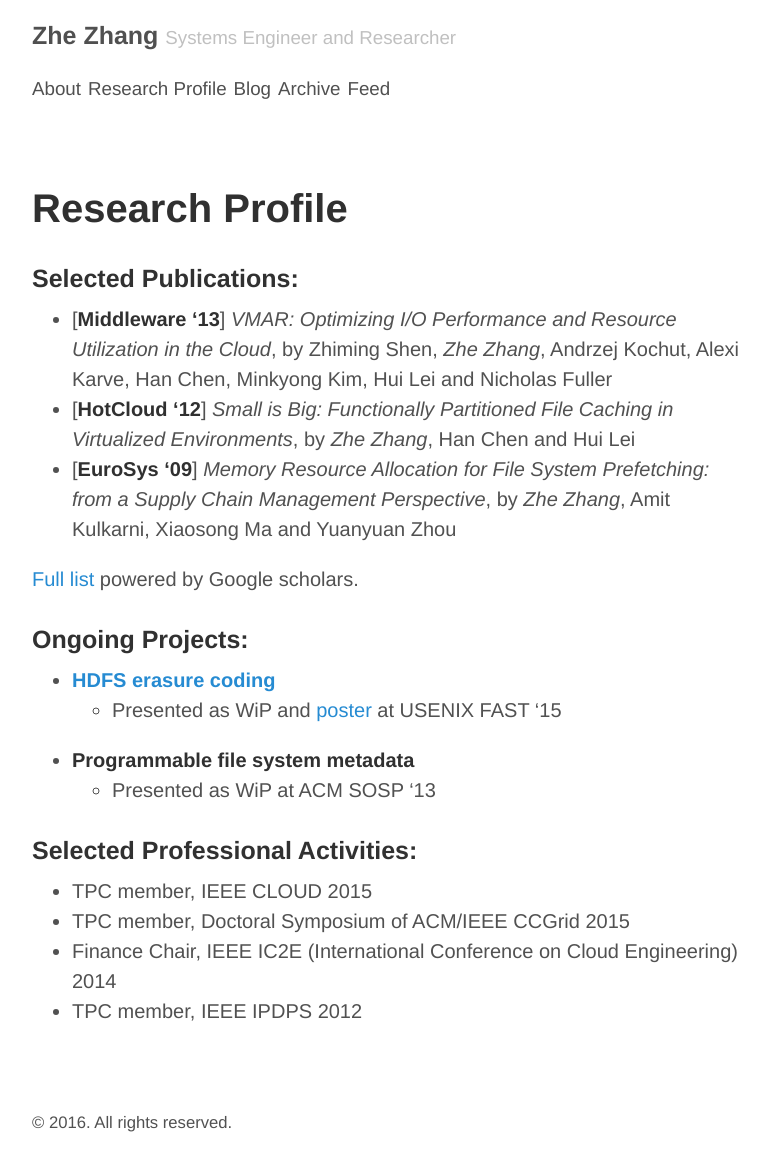
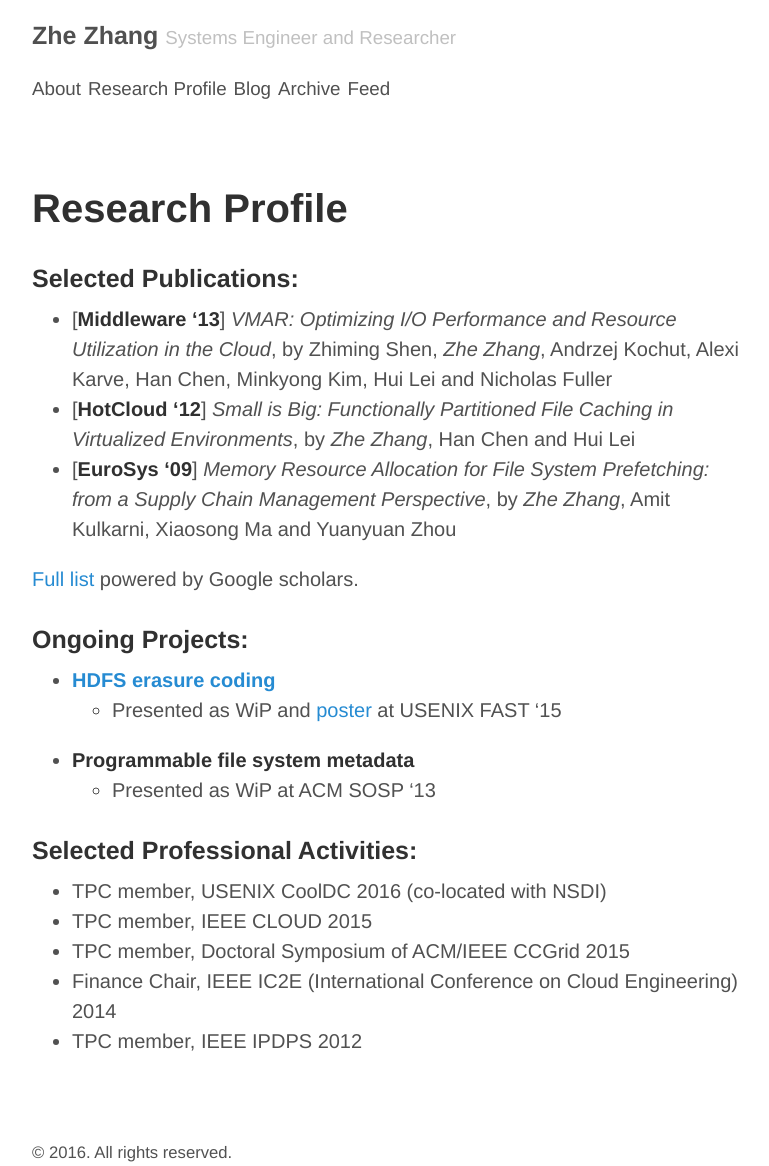
Before and after one commit to zhe-thoughts/zhe-thoughts.github.io, a Jekyll site: the page built from research.md, in a window 1280 px wide. Shown: the whole page, without its empty margins (248-1017 px from the left). Built offline with Jekyll 4.4.1, drawn with Linux system fonts in a browser that asks for light colours; before the commit the page ends 1136 px from its top, so only the background shows below that.

Commit message:
Update research.md

```diff
--- a/research.md
+++ b/research.md
@@ -16,6 +16,7 @@ title: Research Profile
   - Presented as WiP at ACM SOSP '13
 
 ### Selected Professional Activities:
+* TPC member, USENIX CoolDC 2016 (co-located with NSDI)
 * TPC member, IEEE CLOUD 2015
 * TPC member, Doctoral Symposium of ACM/IEEE CCGrid 2015
 * Finance Chair, IEEE IC2E (International Conference on Cloud Engineering) 2014
```
